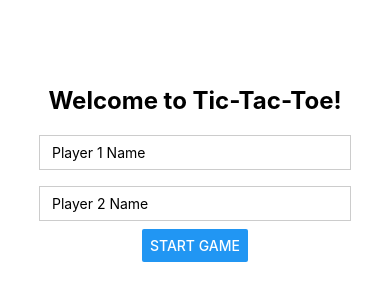
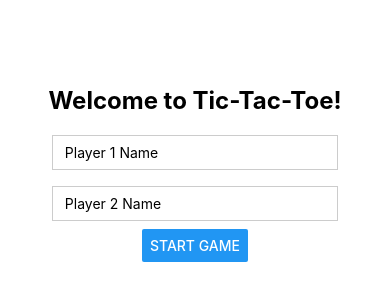
Before and after one commit to ST10525308/xogame, a React Native app: screen / in a window 390 px wide. Shown: the part 254-554 px from the top of the page. Built offline with nearby package versions, Linux system fonts and the light colour scheme.

Commit message:
Navigation code

```diff
--- a/App.tsx
+++ b/App.tsx
@@ -1,5 +1,6 @@
+// App.tsx
 import { useState } from 'react';
-import { StyleSheet, Text, View, Button, TextInput } from 'react-native';
+import { View, Text, TextInput, Button, StyleSheet } from 'react-native';
 
 export default function App() {
   const [player1, setPlayer1] = useState<string>('');
@@ -21,29 +22,22 @@ export default function App() {
         onChangeText={setPlayer2}
         style={styles.input}
       />
+
       <Button
         title="Start Game"
-       onPress={() => console.log( `Player 1: ${player1}, Player 2: ${player2}`)}
-         // Game start logic would go here
-
+        onPress={() => console.log(`Player 1: ${player1}, Player 2: ${player2}`)}
       />
     </View>
   );
 }
 
-function PLayerScreen(){
-
-}
-
-function GameScreen(){
-
-}
 const styles = StyleSheet.create({
   container: {
     flex: 1,
-    backgroundColor: '#ffffff',
+    justifyContent: 'center',
     alignItems: 'center',
-    justifyContent: 'center',
+    backgroundColor: '#fff',
+    padding: 16,
   },
   title: {
     fontSize: 24,
@@ -52,7 +46,7 @@ const styles = StyleSheet.create({
   },
   input: {
     borderWidth: 1,
-    borderColor: '#CCC',
+    borderColor: '#ccc',
     paddingHorizontal: 12,
     paddingVertical: 8,
     marginVertical: 8,
```
Lines whose indentation alone changed are shown as unchanged.
